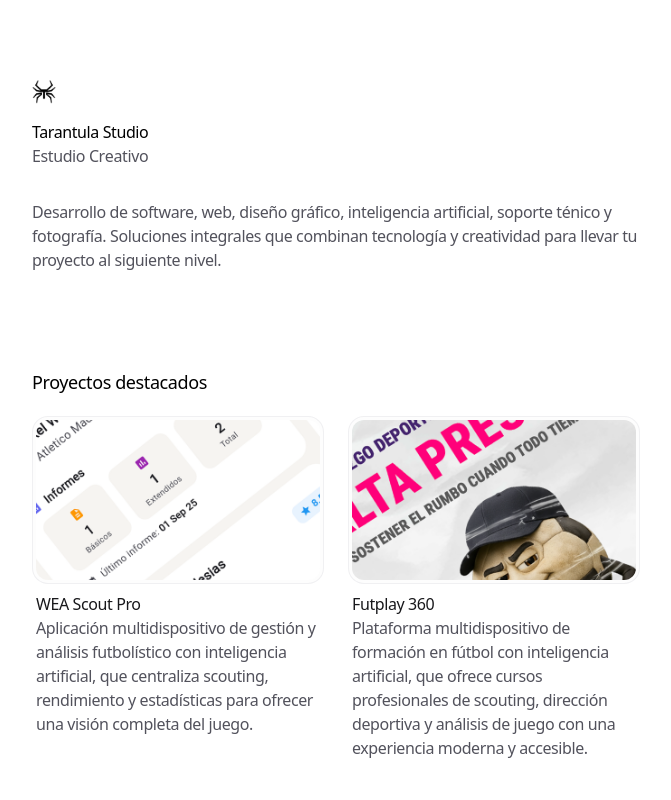
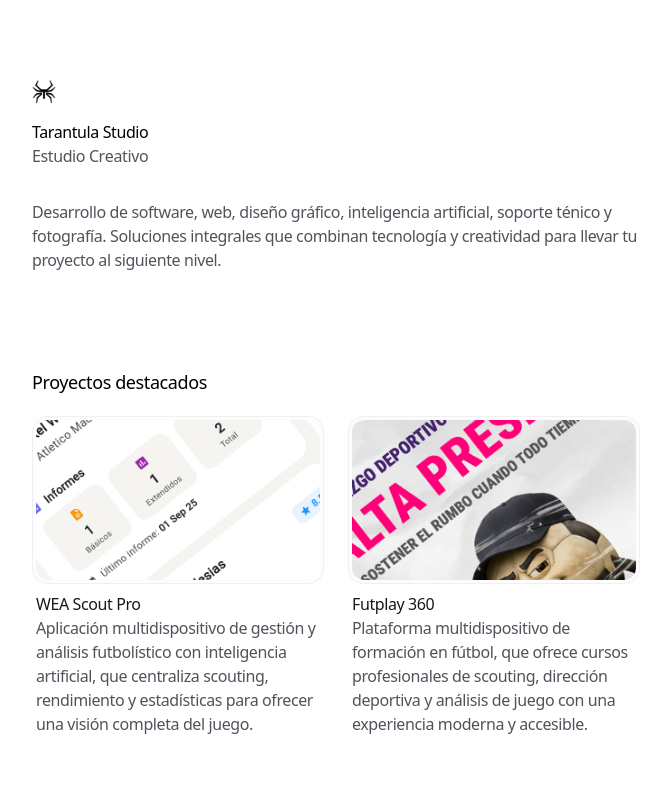
Before and after one commit to pedromoreno/tarantula, a Next.js app: page / in a window 1280 px wide. Shown: the top 800 px of the page, without its empty margins (304-975 px from the left). Built offline with nearby package versions, Linux system fonts and the light colour scheme.

Commit message:
assets: actualiza imagen del segundo proyecto y sincroniza data

```diff
--- a/app/data.ts
+++ b/app/data.ts
@@ -38,7 +38,7 @@
   },
   {
     name: 'Futplay 360',
-    description: 'Plataforma multidispositivo de formación en fútbol con inteligencia artificial, que ofrece cursos profesionales de scouting, dirección deportiva y análisis de juego con una experiencia moderna y accesible.',
+    description: 'Plataforma multidispositivo de formación en fútbol, que ofrece cursos profesionales de scouting, dirección deportiva y análisis de juego con una experiencia moderna y accesible.',
     link: 'https://motion-primitives.com/',
     image: '/proyecto2.png',
     id: 'project2',
```
Also changed, not shown: public/proyecto2.png.
